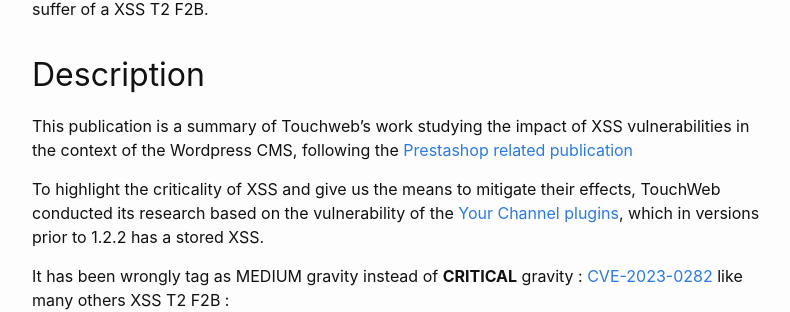
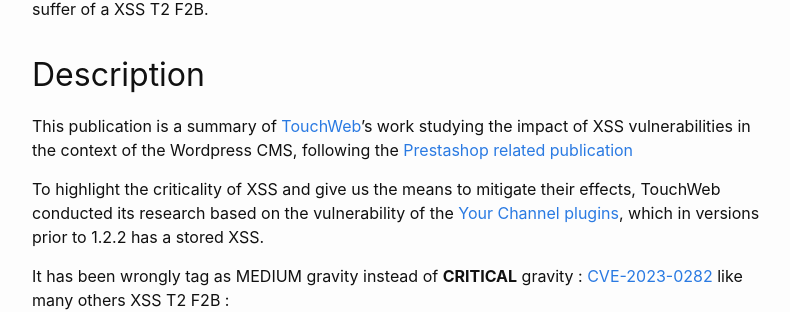
Before and after one commit to friends-of-presta/security-advisories, a Jekyll site: the page built from _posts/2023-03-03-stored-xss-wordpress.md, in a window 1280 px wide and 900 px high, scrolled down 462 px. Shown: the part 144-456 px from the top of the window, without its empty margins (238-1028 px from the left). Built offline with Jekyll 4.4.1, drawn with Linux system fonts in a browser that asks for light colours; part of the change alters nothing that is shown.

```diff
--- a/_posts/2023-03-03-stored-xss-wordpress.md
+++ b/_posts/2023-03-03-stored-xss-wordpress.md
@@ -23,7 +23,7 @@ Vulnerability by design applied on Your Channel's plugin. This will work on any
 
 ## Description
 
-This publication is a summary of Touchweb's work studying the impact of XSS vulnerabilities in the context of the Wordpress CMS, following the [Prestashop related publication](https://friends-of-presta.github.io/security-advisories/modules/2023/02/07/stored-xss.html)
+This publication is a summary of [TouchWeb](https://www.touchweb.fr)'s work studying the impact of XSS vulnerabilities in the context of the Wordpress CMS, following the [Prestashop related publication](https://friends-of-presta.github.io/security-advisories/modules/2023/02/07/stored-xss.html)
 
 To highlight the criticality of XSS and give us the means to mitigate their effects, TouchWeb conducted its research based on the vulnerability of the [Your Channel plugins](https://wpscan.com/vulnerability/93693d45-5217-4571-bae5-aab8878cfe62), which in versions prior to 1.2.2 has a stored XSS.
 
```
